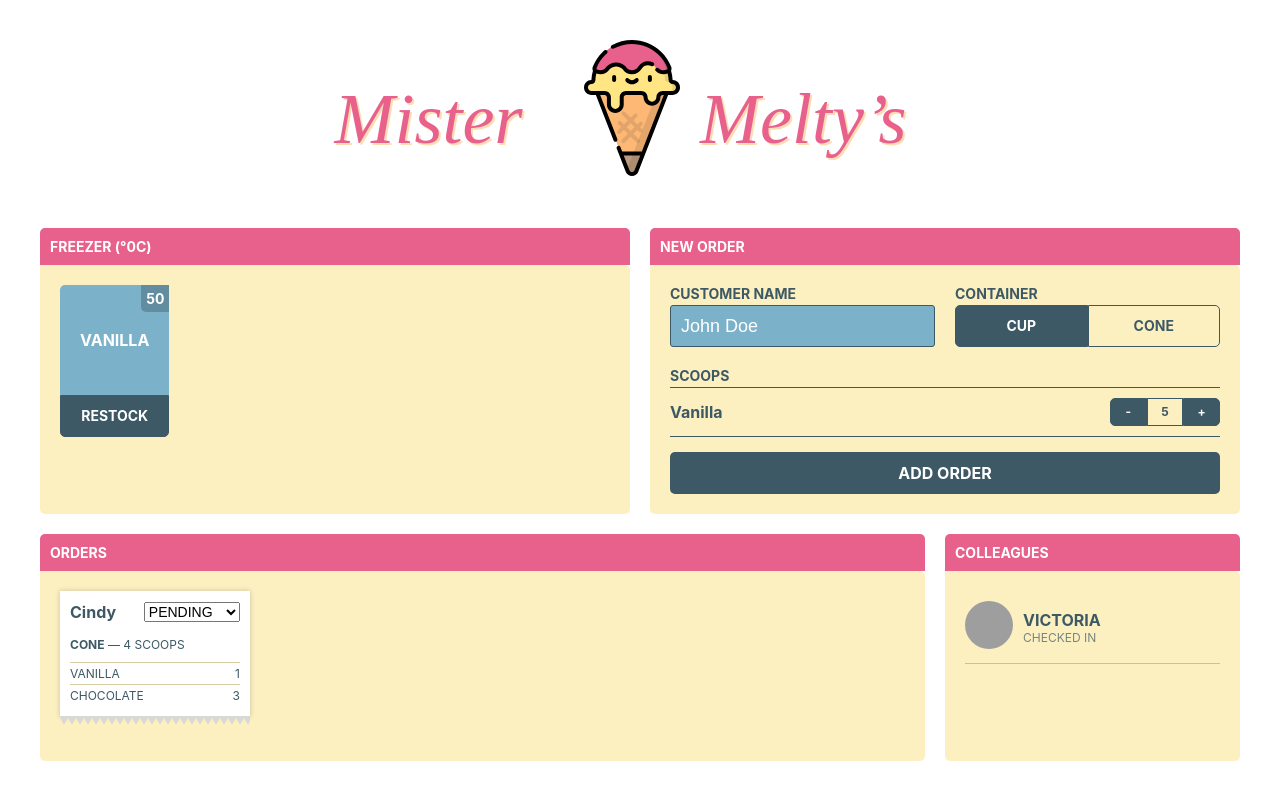
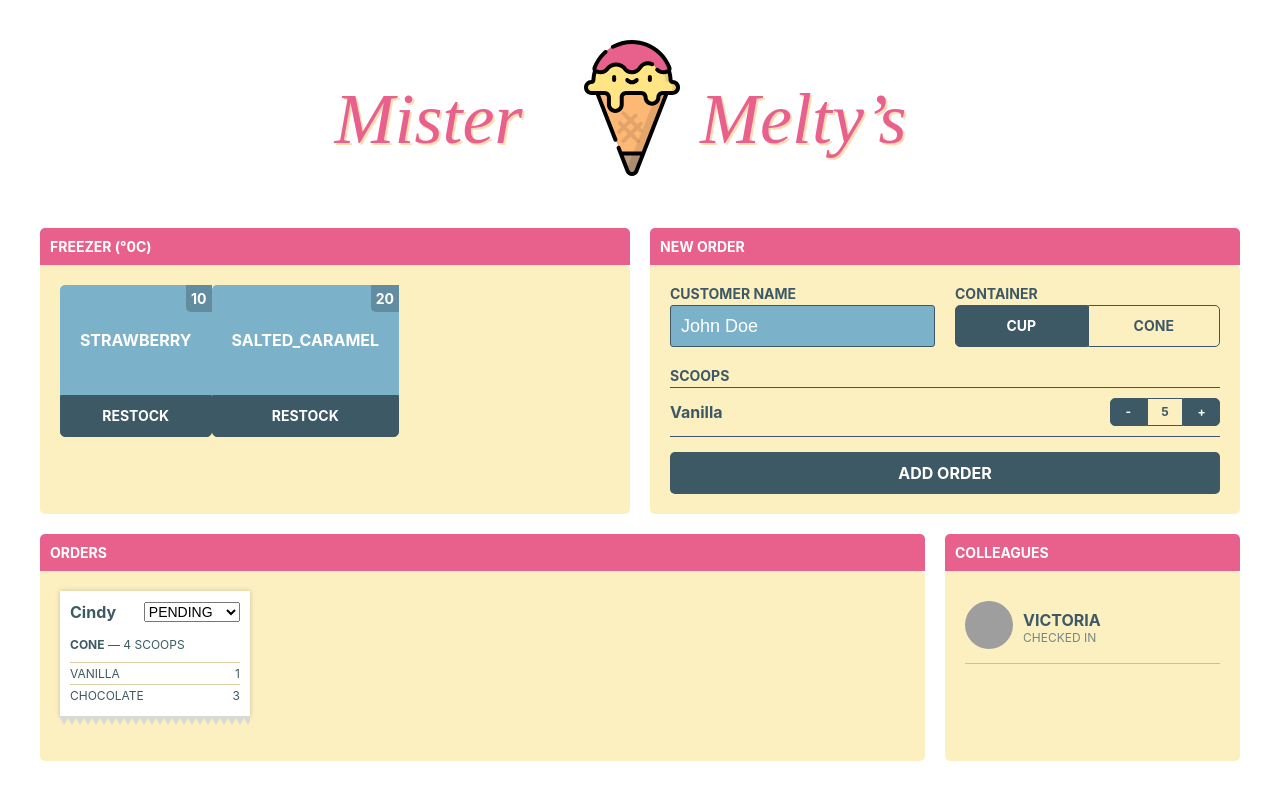
Before and after one commit to renegmed/tuts-reacredux, a React (Create React App) app: page / in a window 1280 px wide. Built offline with nearby package versions, Linux system fonts and the light colour scheme; grey boxes are pictures that could not be loaded; the HTML template or start-up script is replaced by a standard one.

Commit message:
filled freezer with flavors default state in ui Freezer.

```diff
--- a/src/components/Freezer/Freezer.js
+++ b/src/components/Freezer/Freezer.js
@@ -1,13 +1,22 @@
 import React, { Component } from 'react';
+import store from '../../store';
 
 import Panel from '../Panel/Panel';
 import FreezerFlavor from '../FreezerFlavor/FreezerFlavor';
 
 class Freezer extends Component {
+  state = {
+    flavors: store.getState().freezer.flavors,
+  };
+
   render() {
+    const flavors = Object.keys(this.state.flavors).map(flavorName => (
+      <FreezerFlavor key={flavorName} flavorName={flavorName} scoops={this.state.flavors[flavorName]} />
+    ));
+    console.log(this.state.flavors);
     return (
       <Panel title="Freezer (°0C)">
-        <FreezerFlavor flavorName="Vanilla" scoops={50} />
+      {flavors}
       </Panel>
     );
   }
--- a/src/ducks/freezer.js
+++ b/src/ducks/freezer.js
@@ -1,3 +1,5 @@
+import * as FLAVORS from '../constants/flavors';
+
 export const types = {
   UPDATE_TEMPERATURE: 'UPDATE_TEMPERATURE',
   ADD_PRODUCT_TO_FREEZER: 'ADD_PRODUCT_TO_FREEZER',
@@ -5,7 +7,10 @@
 
 const DEFAULT_STATE = {
   temperature: null,
-  flavors: {},
+  flavors: {
+    [FLAVORS.STRAWBERRY]: 10,
+    [FLAVORS.SALTED_CARAMEL]: 20,
+  },
 };
 
 export function reducer(state = DEFAULT_STATE, action) {
```
